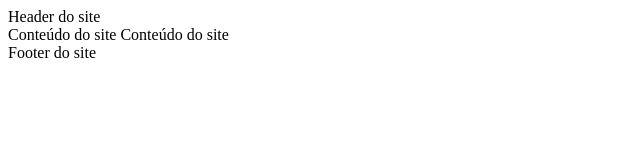
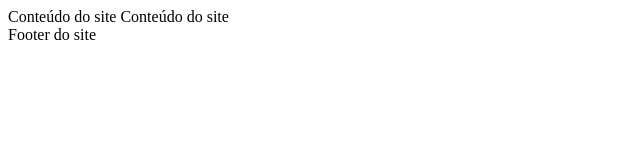
Before and after one commit to JulianaAparecidaVecchi/aprendendo-git, a plain HTML site: page index.html in a window 1280 px wide. Shown: the whole page, without its empty margins (0-640 px from the left). Drawn offline with Linux system fonts and the light colour scheme.

```diff
--- a/index.html
+++ b/index.html
@@ -7,7 +7,6 @@
 </head>
 <body>
     <header>
-        Header do site
     </header>
     <main>
         Conteúdo do site
```
